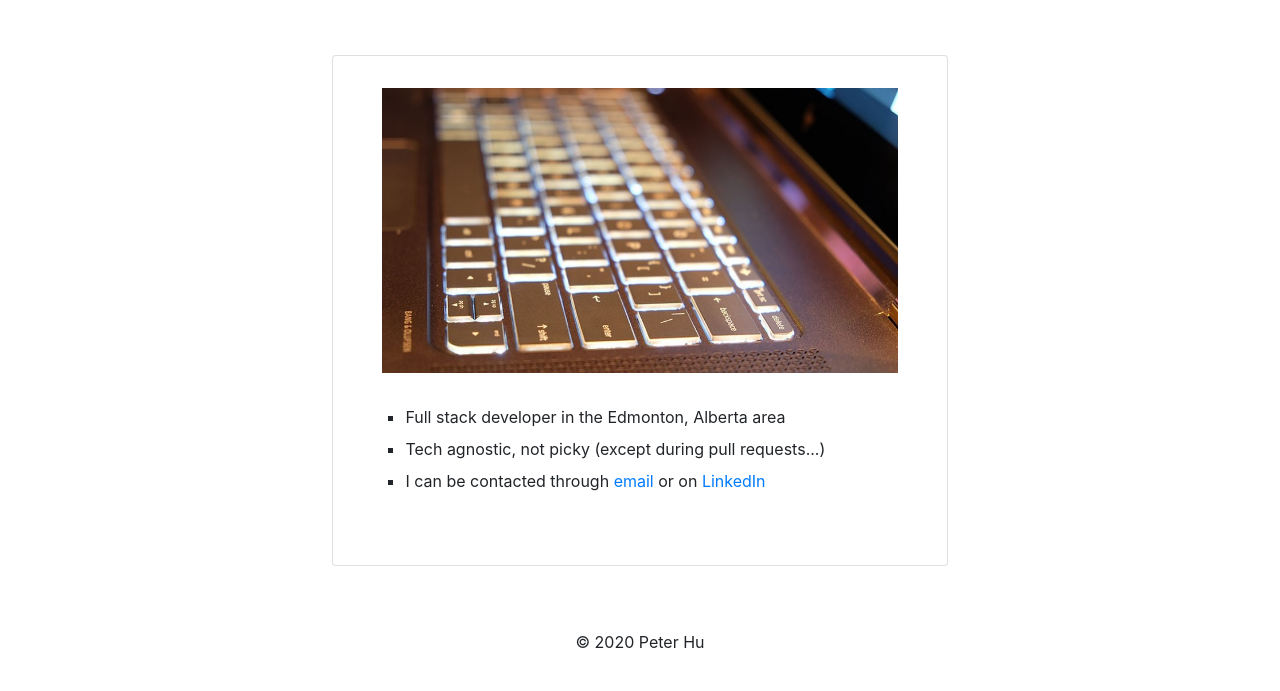
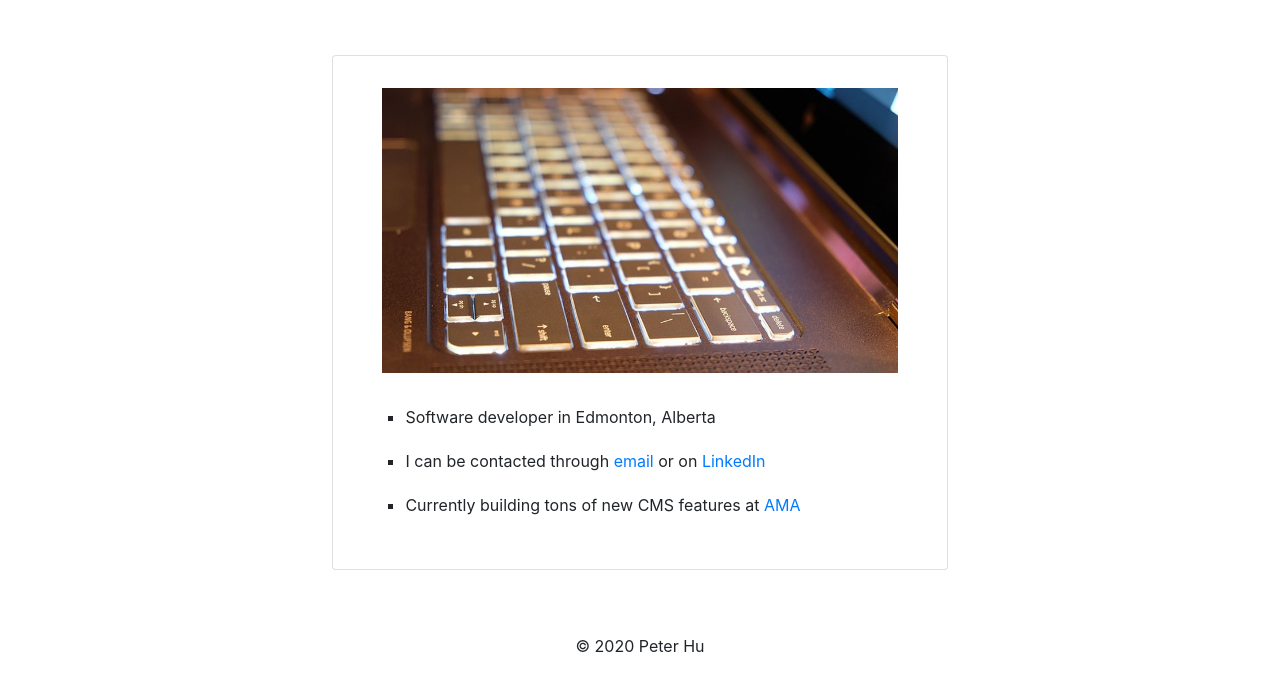
Before and after one commit to pghu782/peterhu.dev, a Gatsby site: page / in a window 1280 px wide. Shown: the part 95-786 px from the top of the page. Built offline with nearby package versions, Linux system fonts and the light colour scheme; Gatsby itself is replaced by a stand-in of ours.

Commit message:
Update index text

```diff
--- a/src/components/Layout/Layout.scss
+++ b/src/components/Layout/Layout.scss
@@ -183,6 +183,10 @@ footer {
   max-width: 750px;
   padding: 2rem;
 
+  li {
+    margin-bottom: 1.25rem;
+  }
+
   @include media-breakpoint-down(sm) {
     padding: 1rem;
   }
--- a/src/pages/index.js
+++ b/src/pages/index.js
@@ -12,10 +12,9 @@ const IndexPage = () => (
         <div className="index-image-container text-center">
           <img src={spectre} alt="Spectre Keyboard" />
         </div>
-        <div className="mb-4">
+        <div>
           <ul>
-            <li>Full stack developer in the Edmonton, Alberta area</li>
-            <li>Tech agnostic, not picky (except during pull requests...)</li>
+            <li>Software developer in Edmonton, Alberta</li>
             <li>
               I can be contacted through{" "}
               <a href="mailto:peterh782@gmail.com">email</a> or on{" "}
@@ -27,6 +26,10 @@ const IndexPage = () => (
                 LinkedIn
               </a>
             </li>
+            <li>
+              Currently building tons of new CMS features at{" "}
+              <a href="https://ama.ab.ca">AMA</a>
+            </li>
           </ul>
         </div>
       </div>
```
